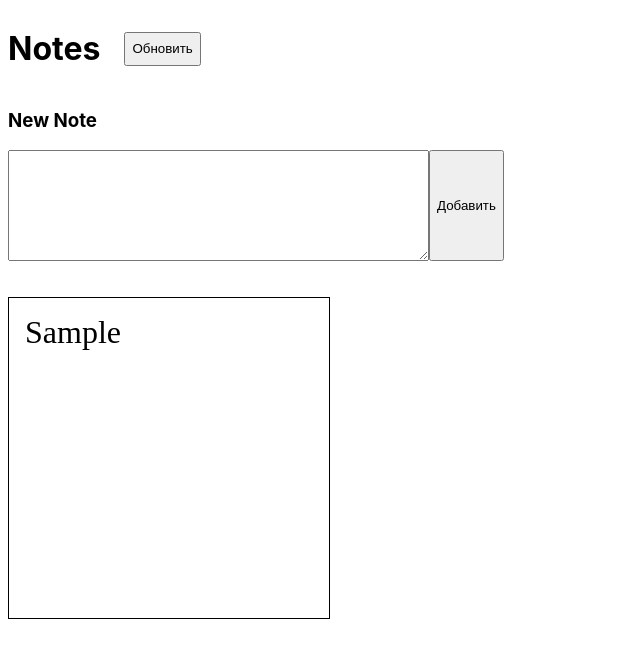
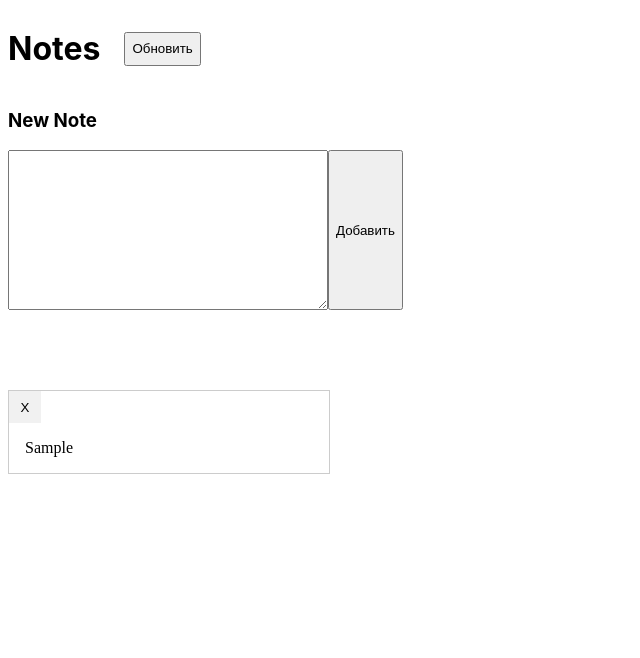
Before and after one commit to YaChugunov/Netology-RA35-Homework-LifecycleHTTP-CRUD, a React (Create React App) app: page / in a window 1280 px wide. Both pictures are taken after typing "Sample" into the empty fields and a click on the button "Добавить". Shown: the top 658 px of the page, without its empty margins (0-640 px from the left). Built offline with nearby package versions, Linux system fonts and the light colour scheme; no server answers.

Commit message:
2 files modified

```diff
--- a/src/ItemList/ItemList.jsx
+++ b/src/ItemList/ItemList.jsx
@@ -4,7 +4,7 @@ export default function ItemList({ notes, handleDelete }) {
   return notes.map((note) => (
     <div className="note-container" key={note.id}>
       <button className="note-close" onClick={() => handleDelete(note.id)}>
-        <img src="close.png" alt="close" className="imgClose" />
+        X
       </button>
       <div className="content">{note.content}</div>
     </div>
--- a/src/style.css
+++ b/src/style.css
@@ -11,33 +11,29 @@ p {
   width: 100%;
   margin-bottom: 20px;
 }
-label {
-  display: block;
-  margin-bottom: 5px;
-  font-weight: bold;
-}
-input {
-  height: 32px;
-  font-size: 14px;
+textarea {
+  width: 20rem;
+  font-size: 1rem;
+  padding: 1rem;
 }
 button {
   height: auto;
 }
-
-.notes {
-  text-align: center;
+.notes-list {
   display: flex;
   flex-wrap: wrap;
   justify-content: flex-start;
   margin: 3rem;
+  margin-left: 0;
 }
 
 .note-container {
   width: 20rem;
-  height: 20rem;
-  font-size: 2rem;
+  min-height: 3rem;
+  height: auto;
+  font-size: 1rem;
   margin: 1rem 0;
-  border: 1px solid #000;
+  border: 1px solid #ccc;
   position: relative;
   overflow: auto;
 }
@@ -55,22 +51,15 @@ button {
 .update {
   margin: 1.5rem;
 }
-.send {
-}
 .note-close {
   margin: 1.5rem;
-}
-
-.note-close {
-  background: none;
+  background-color: #f1f1f1;
   border: none;
+  width: 2rem;
+  height: 2rem;
   outline: inherit;
   margin: 0;
-  width: 2vw;
-  margin-left: 38%;
-  position: absolute;
-  width: 35px;
-  height: 35px;
+  position: relative;
 }
 
 .notes-header {
```
